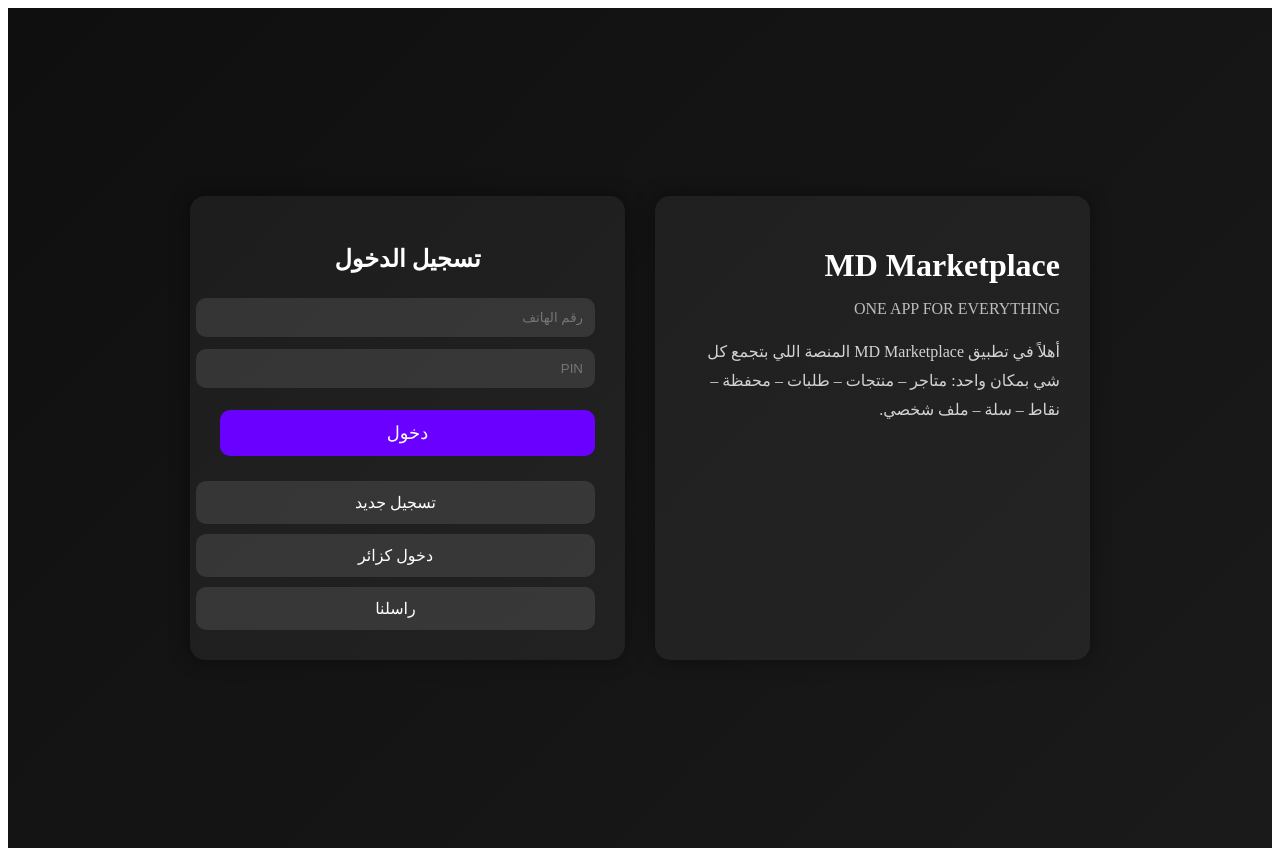
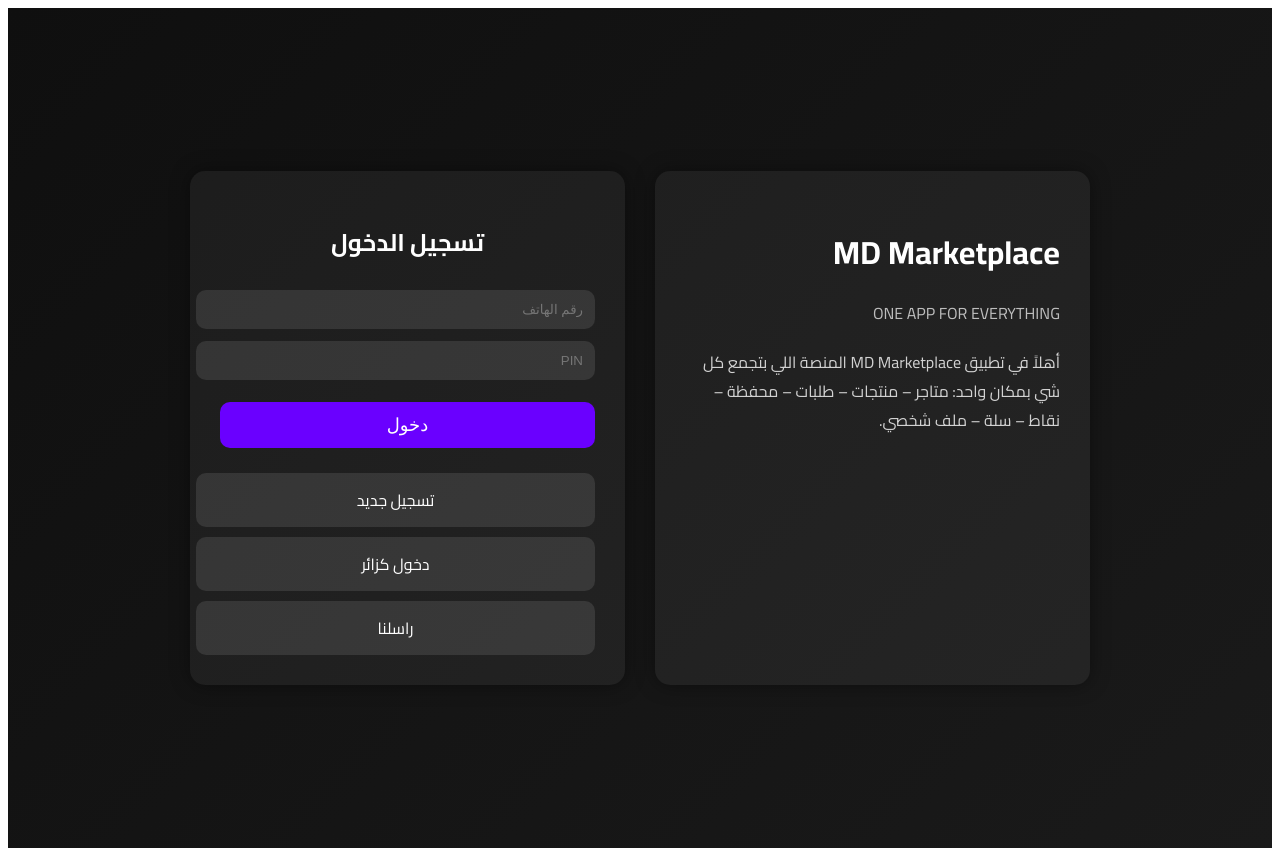
Before and after one commit to mjahto18-ui/MD-Marketplace, a Next.js app: page / in a window 1280 px wide. Built offline with nearby package versions, Linux system fonts and the light colour scheme.

Commit message:
Update layout.js

```diff
--- a/app/layout.js
+++ b/app/layout.js
@@ -1,12 +1,10 @@
-export const metadata = {
-  title: 'MD Marketplace',
-  description: 'متجر الكتروني',
-}
+import { Cairo } from 'next/font/google'
+const cairo = Cairo({ subsets: ['arabic'], weight: ['400','700'] })
 
 export default function RootLayout({ children }) {
   return (
     <html lang="ar" dir="rtl">
-      <body>{children}</body>
+      <body className={cairo.className}>{children}</body>
     </html>
   )
 }
```
